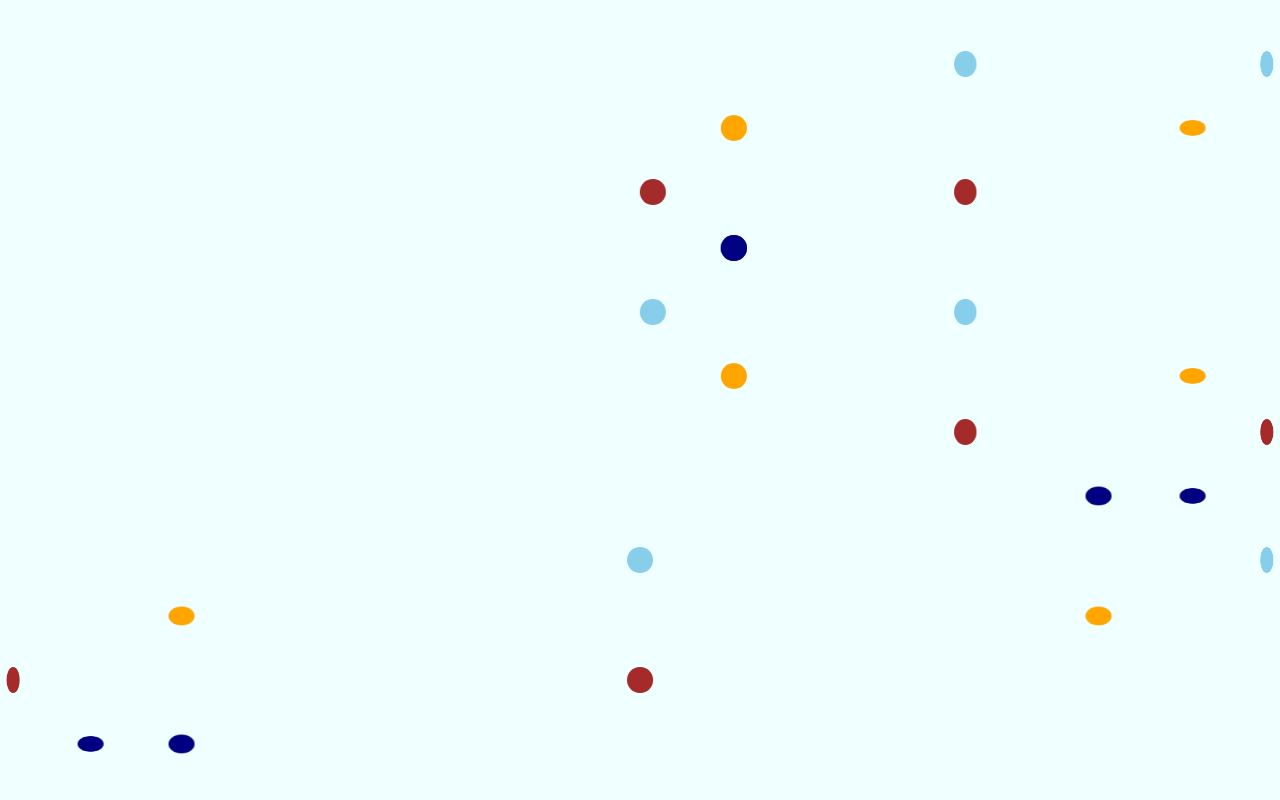
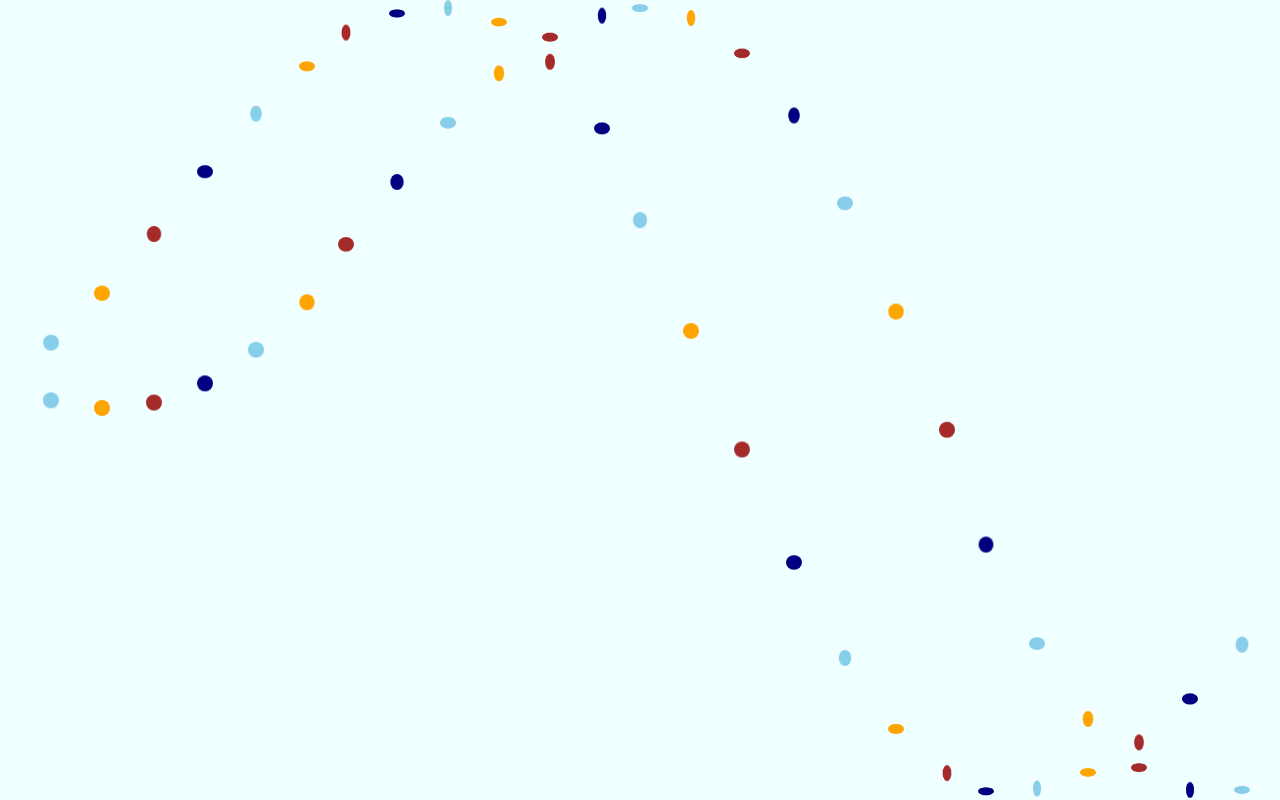
Before and after one commit to Yakima-Teng/blog-admin, a Vue app: page /#/index in a window 1280 px wide. Built offline with nearby package versions, Linux system fonts and the light colour scheme.

Commit message:
加载动画增加效果：当屏高小于等于屏宽时显示横向的双螺旋结构，当屏高大于屏宽时才显示纵向的双螺旋结构

```diff
--- a/src/components/Ball.vue
+++ b/src/components/Ball.vue
@@ -1,5 +1,6 @@
 <template>
   <div v-show="isLoading" class="utils-ball">
+    <div v-show="direction === 'vertical'" class="vertical">
       <span v-for="num in totalBalls" :data-key="num" :style="{
         'animation-delay': (6000 / totalBalls) * num + 'ms',
         'background-color': ['navy', 'skyblue', 'orange', 'brown'][num % 4],
@@ -11,6 +12,23 @@
         'top': Math.ceil(100 / (totalBalls + 1) * num) + '%'
       }" class="ball ball-DNA1"></span>
     </div>
+    <div v-show="direction === 'horizontal'" class="horizontal">
+      <span v-for="num in totalBalls" :data-key="num" :style="{
+        'animation-delay': (6000 / totalBalls) * num + 'ms',
+        'background-color': ['navy', 'skyblue', 'orange', 'brown'][num % 4],
+        'width': horizontalBallWidth + 'px',
+        'margin-left': -horizontalBallWidth / 2 + 'px',
+        'left': Math.ceil(100 / (totalBalls + 1) * num) + '%'
+      }" class="ball ball-DNA2"></span>
+      <span v-for="num in totalBalls" :data-key="num" :style="{
+        'animation-delay': (6000 / totalBalls) * num - 1000 + 'ms',
+        'background-color': ['navy', 'skyblue', 'orange', 'brown'][num % 4],
+        'width': horizontalBallWidth + 'px',
+        'margin-left': -horizontalBallWidth / 2 + 'px',
+        'left': Math.ceil(100 / (totalBalls + 1) * num) + '%'
+      }" class="ball ball-DNA2"></span>
+    </div>
+  </div>
 </template>
 
 <script>
@@ -18,7 +36,9 @@
     name: 'ball',
     data () {
       return {
-        totalBalls: 10
+        totalBalls: 10,
+        direction: 'vertical',
+        horizontalBallWidth: ''
       }
     },
     computed: {
@@ -30,8 +50,16 @@
       resetBalls () {
         let _this = this
         const screenHeight = window.innerHeight
-        const ballHeight = Math.ceil(window.innerWidth / 20)
+        const screenWidth = window.innerWidth
+        if (screenHeight > screenWidth) {
+          _this.direction = 'vertical'
+          const ballHeight = Math.ceil(screenWidth / 50)
           _this.totalBalls = Math.floor(screenHeight / ballHeight)
+        } else {
+          _this.direction = 'horizontal'
+          _this.horizontalBallWidth = Math.ceil(screenHeight / 50)
+          _this.totalBalls = Math.floor(screenWidth / 50)
+        }
       }
     },
     mounted () {
@@ -58,6 +86,7 @@
     right: 0;
     background-color: rgba(240, 255, 255, 1);
     // background-color: #3498db;
+    .vertical {
       .ball {
         position: absolute;
         width: 2%;
@@ -79,16 +108,31 @@
             animation: 6000ms Ball2 ease-in-out 0ms infinite alternate;
           }
         }
-      // &.ball-DNA2 {
-      //   &:nth-of-type(2n+1) {
-      //     transform: translate3d(2500%, 0, 0) rotateY(0deg);
-      //     animation: 8s Ball3 ease-in-out 0ms infinite alternate;
-      //   }
-      //   &:nth-of-type(2n) {
-      //     transform: translate3d(2500%, 0, 0) rotateX(0deg);
-      //     animation: 8s Ball4 ease-in-out 0ms infinite alternate;
-      //   }
-      // }
+      }
+    }
+    .horizontal {
+      .ball {
+        position: absolute;
+        // width: 2%;
+        height: 2%;
+        // padding-top: 2%;
+        // margin-top: -1%;
+        // margin-left: 0;
+        border-radius: 50%;
+        top: 0;
+        backface-visibility: hidden;
+        perspective: 1000;
+        &.ball-DNA2 {
+          &:nth-of-type(2n+1) {
+            transform: translate3d(0, 2500%, 0) rotateY(0deg);
+            animation: 8s Ball3 ease-in-out 0ms infinite alternate;
+          }
+          &:nth-of-type(2n) {
+            transform: translate3d(0, 2500%, 0) rotateX(0deg);
+            animation: 8s Ball4 ease-in-out 0ms infinite alternate;
+          }
+        }
+      }
     }
   }
   @keyframes Ball1 {
@@ -121,30 +165,30 @@
   }
   @keyframes Ball3 {
     0% {
-      transform: translate3d(2500%, 0, 0) rotateY(0deg);
+      transform: translate3d(0, 2500%, 0) rotateY(0deg);
     }
     33% {
-      transform: translate3d(4900%, 0, 0) rotateY(-60deg);
+      transform: translate3d(0, 4900%, 0) rotateY(-60deg);
     }
     67% {
       transform: translate3d(0, 0, 0) rotateY(60deg);
     }
     100% {
-      transform: translate3d(2500%, 0, 0) rotateY(0deg);
+      transform: translate3d(0, 2500%, 0) rotateY(0deg);
     }
   }
   @keyframes Ball4 {
     0% {
-      transform: translate3d(2500%, 0, 0) rotateX(0deg);
+      transform: translate3d(0, 2500%, 0) rotateX(0deg);
     }
     33% {
-      transform: translate3d(4900%, 0, 0) rotateX(-60deg);
+      transform: translate3d(0, 4900%, 0) rotateX(-60deg);
     }
     67% {
       transform: translate3d(0, 0, 0) rotateX(60deg);
     }
     100% {
-      transform: translate3d(2500%, 0, 0) rotateX(0deg);
+      transform: translate3d(0, 2500%, 0) rotateX(0deg);
     }
   }
 </style>
```
Also changed, not shown: 1 other file (tests, documents, lock files or other folders). Lines whose indentation alone changed are shown as unchanged.
